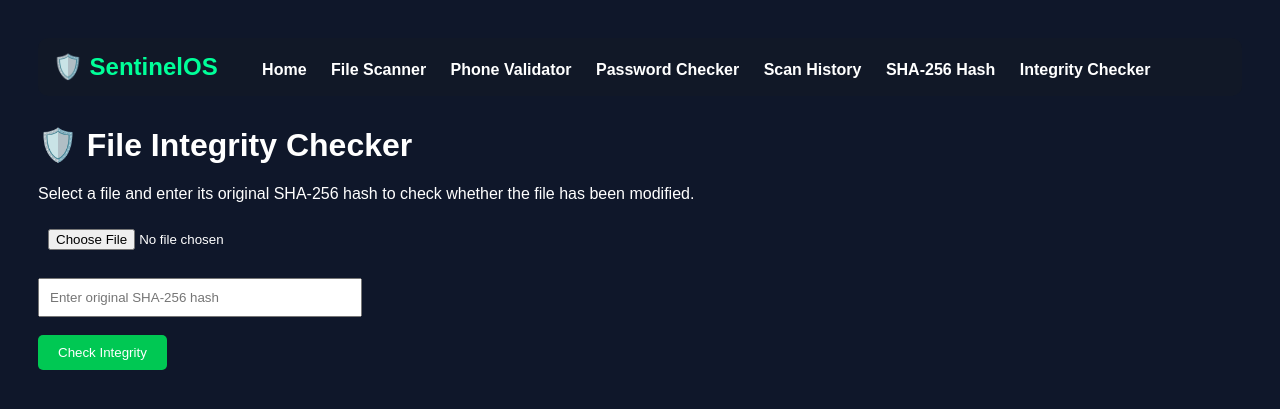
After one commit to ShipraSharma08/Sentine1OS, a Flask app: page /integrity in a window 1280 px wide. The commit adds this page. Shown: the top 409 px of the page. Run offline with Flask 3, Linux system fonts and the light colour scheme.

Commit message:
Add file integrity checker

```diff
--- /dev/null
+++ b/Templates/integrity.html
@@ -0,0 +1,80 @@
+<!DOCTYPE html>
+<html>
+
+<head>
+    <title>File Integrity Checker</title>
+
+    <link rel="stylesheet"
+          href="{{ url_for('static', filename='style.css') }}">
+</head>
+
+<body>
+
+<nav>
+    <h2>🛡️ SentinelOS</h2>
+
+    <a href="/">Home</a>
+    <a href="/scanner">File Scanner</a>
+    <a href="/phone">Phone Validator</a>
+    <a href="/password">Password Checker</a>
+    <a href="/history">Scan History</a>
+    <a href="/hash">SHA-256 Hash</a>
+    <a href="/integrity">Integrity Checker</a>
+</nav>
+
+<div class="container">
+
+    <h1>🛡️ File Integrity Checker</h1>
+
+    <p>
+        Select a file and enter its original SHA-256 hash
+        to check whether the file has been modified.
+    </p>
+
+    <form action="/check-integrity"
+          method="POST"
+          enctype="multipart/form-data">
+
+        <input
+            type="file"
+            name="file"
+            required>
+
+        <br><br>
+
+        <input
+            type="text"
+            name="original_hash"
+            placeholder="Enter original SHA-256 hash"
+            required>
+
+        <br><br>
+
+        <button type="submit">
+            Check Integrity
+        </button>
+
+    </form>
+
+    {% if current_hash %}
+
+        <h3>Current SHA-256 Hash:</h3>
+
+        <p style="word-break: break-all;">
+            {{ current_hash }}
+        </p>
+
+    {% endif %}
+
+
+    {% if result %}
+
+        <h2>{{ result }}</h2>
+
+    {% endif %}
+
+</div>
+
+</body>
+
+</html>
--- a/app.py
+++ b/app.py
@@ -1,7 +1,9 @@
 from flask import Flask, render_template, request
 import sqlite3
+import hashlib
 
 app = Flask(__name__)
+
 
 # ---------------- HOME ----------------
 @app.route("/")
@@ -17,15 +19,24 @@ def scanner():
 
 @app.route("/scan", methods=["POST"])
 def scan():
-
-    file = request.files["file"]
+    file = request.files.get("file")
 
     if not file or file.filename == "":
-        return render_template("scanner.html", result="❌ No file selected.")
+        return render_template(
+            "scanner.html",
+            result="❌ No file selected."
+        )
 
     filename = file.filename.lower()
 
-    dangerous = [".exe", ".bat", ".cmd", ".vbs", ".js", ".scr"]
+    dangerous = [
+        ".exe",
+        ".bat",
+        ".cmd",
+        ".vbs",
+        ".js",
+        ".scr"
+    ]
 
     status = "Safe"
     message = f"🟢 Scan Complete! '{filename}' looks safe."
@@ -33,7 +44,10 @@ def scan():
     for ext in dangerous:
         if filename.endswith(ext):
             status = "Dangerous"
-            message = f"🔴 Warning! '{filename}' is a potentially dangerous file."
+            message = (
+                f"🔴 Warning! '{filename}' "
+                "is a potentially dangerous file."
+            )
             break
 
     connection = sqlite3.connect("sentinel.db")
@@ -47,7 +61,10 @@ def scan():
     connection.commit()
     connection.close()
 
-    return render_template("scanner.html", result=message)
+    return render_template(
+        "scanner.html",
+        result=message
+    )
 
 
 # ---------------- PHONE VALIDATOR ----------------
@@ -58,15 +75,17 @@ def phone():
 
 @app.route("/validate-phone", methods=["POST"])
 def validate_phone():
+    phone_number = request.form.get("phone", "").strip()
 
-    phone = request.form["phone"]
-
-    if phone.isdigit() and len(phone) == 10:
+    if phone_number.isdigit() and len(phone_number) == 10:
         result = "✅ Valid Phone Number"
     else:
         result = "❌ Invalid Phone Number"
 
-    return render_template("phone.html", result=result)
+    return render_template(
+        "phone.html",
+        result=result
+    )
 
 
 # ---------------- PASSWORD CHECKER ----------------
@@ -77,55 +96,119 @@ def password():
 
 @app.route("/check-password", methods=["POST"])
 def check_password():
-
-    password = request.form["password"]
+    user_password = request.form.get("password", "")
 
     score = 0
 
-    if len(password) >= 8:
+    if len(user_password) >= 8:
         score += 1
 
-    if any(c.isupper() for c in password):
+    if any(c.isupper() for c in user_password):
         score += 1
 
-    if any(c.islower() for c in password):
+    if any(c.islower() for c in user_password):
         score += 1
 
-    if any(c.isdigit() for c in password):
+    if any(c.isdigit() for c in user_password):
         score += 1
 
     special = "!@#$%^&*()_+-=[]{}|;:',.<>?/"
 
-    if any(c in special for c in password):
+    if any(c in special for c in user_password):
         score += 1
 
     if score <= 2:
         result = "🔴 Weak Password"
-
     elif score <= 4:
         result = "🟡 Medium Password"
-
     else:
         result = "🟢 Strong Password"
 
-    return render_template("password.html", result=result)
+    return render_template(
+        "password.html",
+        result=result
+    )
 
 
 # ---------------- SCAN HISTORY ----------------
 @app.route("/history")
 def history():
-
     connection = sqlite3.connect("sentinel.db")
-
     cursor = connection.cursor()
 
-    cursor.execute("SELECT * FROM scan_history")
+    cursor.execute(
+        "SELECT * FROM scan_history ORDER BY id DESC"
+    )
 
-    history = cursor.fetchall()
+    scan_history = cursor.fetchall()
 
     connection.close()
 
-    return render_template("history.html", history=history)
+    return render_template(
+        "history.html",
+        history=scan_history
+    )
+
+
+# ---------------- SHA-256 HASH GENERATOR ----------------
+@app.route("/hash")
+def hash_page():
+    return render_template("hash.html")
+
+
+@app.route("/generate-hash", methods=["POST"])
+def generate_hash():
+    file = request.files.get("file")
+
+    if not file or file.filename == "":
+        return render_template(
+            "hash.html",
+            result="❌ No file selected."
+        )
+
+    filename = file.filename
+    file_data = file.read()
+
+    hash_value = hashlib.sha256(file_data).hexdigest()
+
+    return render_template(
+        "hash.html",
+        filename=filename,
+        hash_value=hash_value
+    )
+
+
+# ---------------- FILE INTEGRITY CHECKER ----------------
+@app.route("/integrity")
+def integrity():
+    return render_template("integrity.html")
+
+
+@app.route("/check-integrity", methods=["POST"])
+def check_integrity():
+    file = request.files.get("file")
+    original_hash = request.form.get("original_hash", "").strip().lower()
+
+    if not file or file.filename == "":
+        return render_template(
+            "integrity.html",
+            result="❌ No file selected."
+        )
+
+    file_data = file.read()
+
+    current_hash = hashlib.sha256(file_data).hexdigest()
+
+    if current_hash == original_hash:
+        result = "✅ File Integrity Verified — File has not been modified."
+    else:
+        result = "⚠️ File Modified — SHA-256 hashes do not match."
+
+    return render_template(
+        "integrity.html",
+        current_hash=current_hash,
+        result=result
+    )
 
 
 # ---------------- RUN APP ----------------
```
Also changed, not shown: Templates/hash.html (added, +64 -0 lines), Templates/index.html (+26 -16 lines).
